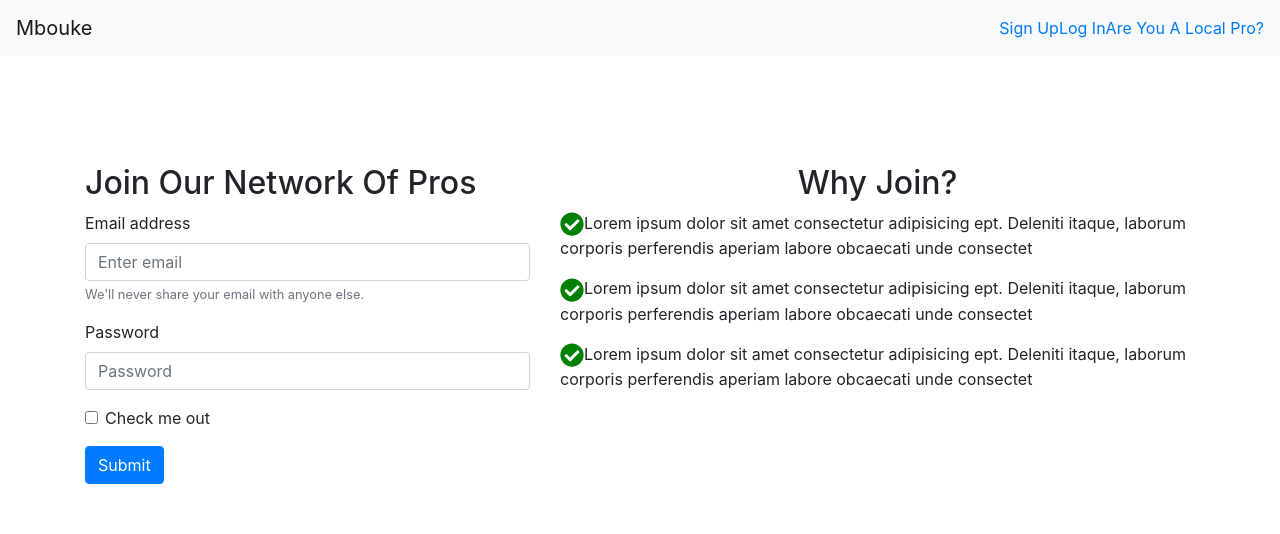
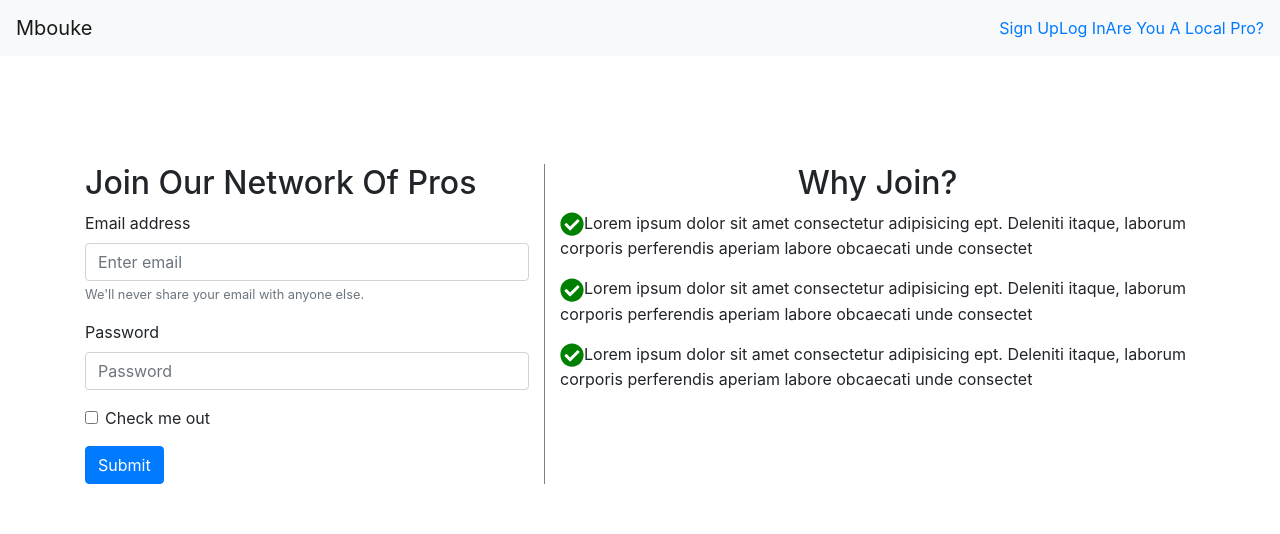
Before and after one commit to Mbouke-Project/nextjs-mbouke, a Next.js app: page /signup in a window 1280 px wide. Shown: the top 534 px of the page. Built offline with nearby package versions, Linux system fonts and the light colour scheme.

Commit message:
Center Image | Add Border On Signup

```diff
--- a/styles/Utils.module.sass
+++ b/styles/Utils.module.sass
@@ -3,6 +3,11 @@
     justify-content: center
     align-items: center
     height: 67vh
+
+.imageContainer
+    display: flex
+    justify-content: center
+    align-items: center
 
 .landingImage
     border-radius: 10px
@@ -14,3 +19,6 @@
 
 .formContainer
     width: 100%
+
+.signupContainer
+    border-right: 1px solid grey
```
